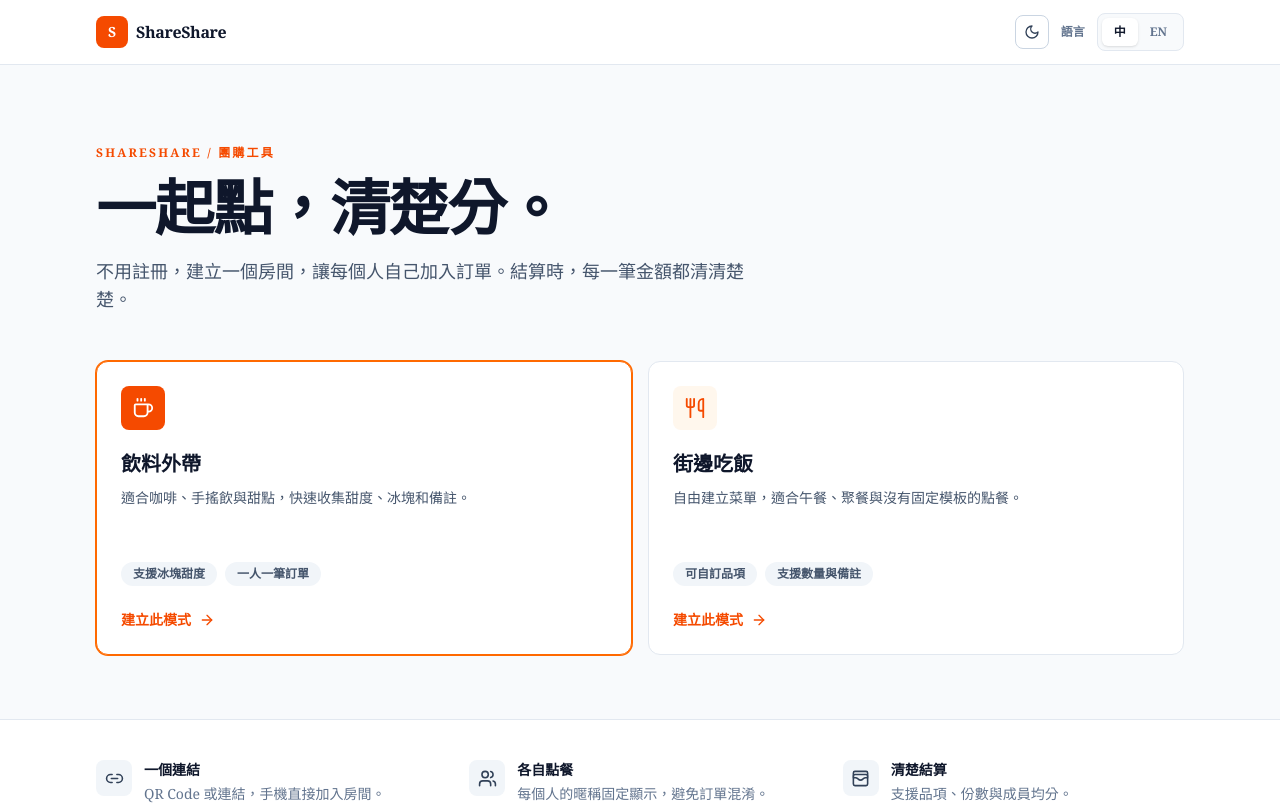
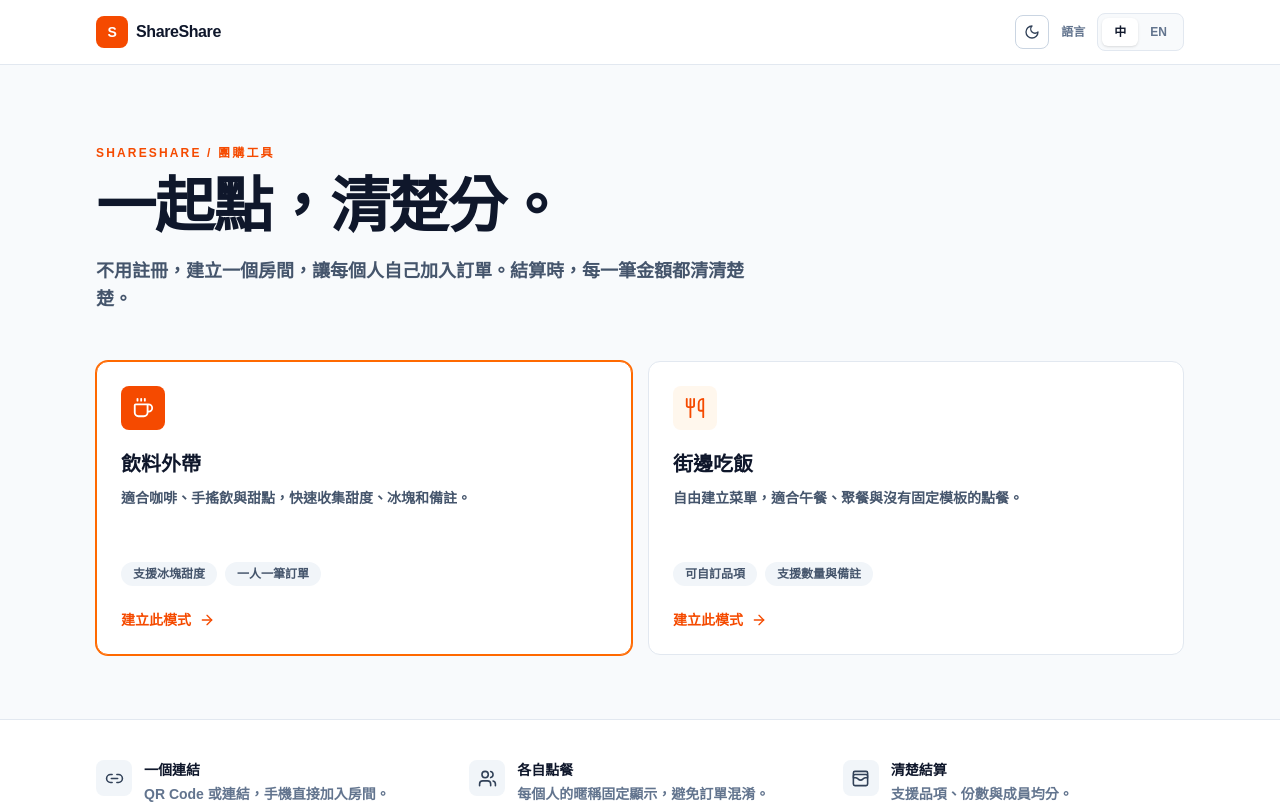
Before and after one commit to yongjern/ShareShare, a Next.js app: page / in a window 1280 px wide. Shown: the top 805 px of the page. Built offline with nearby package versions, Linux system fonts and the light colour scheme.

Commit message:
[core dev] Dev

```diff
--- a/app/api/rooms/[id]/close/route.ts
+++ b/app/api/rooms/[id]/close/route.ts
@@ -7,6 +7,10 @@ export async function POST(_: Request, context: Context) {
   const { id } = await context.params;
   const room = await getRoom(id);
   if (!room) return NextResponse.json({ error: '房間不存在' }, { status: 404 });
+  const creator = _.headers.get('x-room-creator');
+  const creatorKey = _.headers.get('x-room-creator-key');
+  const isAuthorized = room.creatorKey ? creatorKey === room.creatorKey : creator === room.creator;
+  if (!isAuthorized) return NextResponse.json({ error: '只有建立者可以結束房間' }, { status: 403 });
   room.isClosed = true;
   room.closedAt = Date.now();
   return NextResponse.json(await saveRoom(room));
--- a/app/globals.css
+++ b/app/globals.css
@@ -2,7 +2,7 @@
 
 * { box-sizing: border-box; }
 html { background: #f8fafc; }
-body { margin: 0; background: #f8fafc; font-family: Georgia, 'Times New Roman', serif; }
+body { margin: 0; background: #f8fafc; font-family: 'Microsoft JhengHei', 'Noto Sans TC', 'PingFang TC', sans-serif; font-weight: 700; }
 body:has(.dark) { background: #020617; }
 .dark .text-slate-900 { color: #f8fafc; }
 .dark .text-slate-700, .dark .text-slate-600 { color: #cbd5e1; }
--- a/app/room/[id]/page.tsx
+++ b/app/room/[id]/page.tsx
@@ -9,6 +9,7 @@ export default function RoomPage({ params }: { params: Promise<{ id: string }> }
   const [room, setRoom] = useState<Room | null>(null); const [nickname, setNickname] = useState(''); const [joinName, setJoinName] = useState(''); const [itemName, setItemName] = useState(''); const [price, setPrice] = useState(''); const [qty, setQty] = useState('1'); const [note, setNote] = useState(''); const [bank, setBank] = useState(''); const [split, setSplit] = useState<SplitMode>('items'); const [paymentQr, setPaymentQr] = useState(''); const [loading, setLoading] = useState(true); const [notice, setNotice] = useState('');
   const [id, setId] = useState('');
   const [darkMode, setDarkMode] = useState(false);
+  const [lang, setLang] = useState<'zh' | 'en'>('zh');
   const [creatorKey, setCreatorKey] = useState('');
   const isCreator = Boolean(room && ((room.creatorKey && creatorKey === room.creatorKey) || (!room.creatorKey && nickname === room.creator)));
   useEffect(() => { const enabled = localStorage.getItem('share_theme') === 'dark'; setDarkMode(enabled); document.documentElement.classList.toggle('dark', enabled); return () => document.documentElement.classList.remove('dark'); }, []);
@@ -21,6 +22,7 @@ export default function RoomPage({ params }: { params: Promise<{ id: string }> }
   function followItem(item: Item, owner: string) { if (!nickname) return setNotice('請先加入房間'); setItemName(item.name); setPrice(String(item.price ?? item.unitPrice ?? '')); setQty(String(item.qty ?? 1)); setNote(item.note || ''); setNotice(`已帶入 ${owner} 的品項`); document.getElementById('add-order')?.scrollIntoView({ behavior: 'smooth', block: 'center' }); }
   function handleQr(event: React.ChangeEvent<HTMLInputElement>) { const file = event.target.files?.[0]; if (!file) return; const reader = new FileReader(); reader.onload = () => setPaymentQr(String(reader.result)); reader.readAsDataURL(file); }
   async function copyLink() { await navigator.clipboard?.writeText(window.location.href); setNotice('房間連結已複製'); }
+  async function closeRoom() { if (!isCreator) return setNotice('只有建立者可以結束房間'); if (!window.confirm('確定要結束這個房間嗎？')) return; const response = await fetch(`/api/rooms/${id}/close`, { method: 'POST', headers: { 'x-room-creator': nickname, 'x-room-creator-key': creatorKey } }); if (response.ok) { setRoom(await response.json()); setNotice('房間已結束'); } else setNotice('無法結束房間'); }
   if (loading) return <div className="flex min-h-screen items-center justify-center bg-slate-50 text-slate-500"><LoaderCircle className="mr-2 animate-spin" size={18}/>載入房間…</div>;
   if (!room) return <div className="flex min-h-screen flex-col items-center justify-center gap-4 bg-slate-50"><p className="font-bold">找不到這個房間</p><a className="font-bold text-orange-600" href="/">回到首頁</a></div>;
   const shareUrl = typeof window === 'undefined' ? '' : `${window.location.origin}/room/${id}`;
--- a/lib/rooms.ts
+++ b/lib/rooms.ts
@@ -12,12 +12,19 @@ const supabaseUrl = process.env.SUPABASE_URL || process.env.NEXT_PUBLIC_SUPABASE
 const supabaseKey = process.env.SUPABASE_SECRET_KEY || process.env.SUPABASE_SERVICE_ROLE_KEY || process.env.SUPABASE_PUBLISHABLE_KEY || process.env.SUPABASE_ANON_KEY;
 const supabase = supabaseUrl && supabaseKey
   ? createClient(supabaseUrl, supabaseKey, { auth: { persistSession: false } }) : null;
+const ROOM_TTL_MS = 2 * 60 * 60 * 1000;
 
 export async function getRoom(id: string) {
-  if (!supabase) return rooms[id] ?? null;
+  if (!supabase) {
+    const room = rooms[id] ?? null;
+    if (room && Date.now() - room.createdAt >= ROOM_TTL_MS) { delete rooms[id]; return null; }
+    return room;
+  }
   const { data, error } = await supabase.from('shared_rooms').select('data').eq('id', id).maybeSingle();
   if (error) throw error;
-  return (data?.data as Room | undefined) ?? null;
+  const room = (data?.data as Room | undefined) ?? null;
+  if (room && Date.now() - room.createdAt >= ROOM_TTL_MS) { await supabase.from('shared_rooms').delete().eq('id', id); return null; }
+  return room;
 }
 export async function saveRoom(room: Room) {
   if (!supabase) { rooms[room.id] = room; return room; }
```
